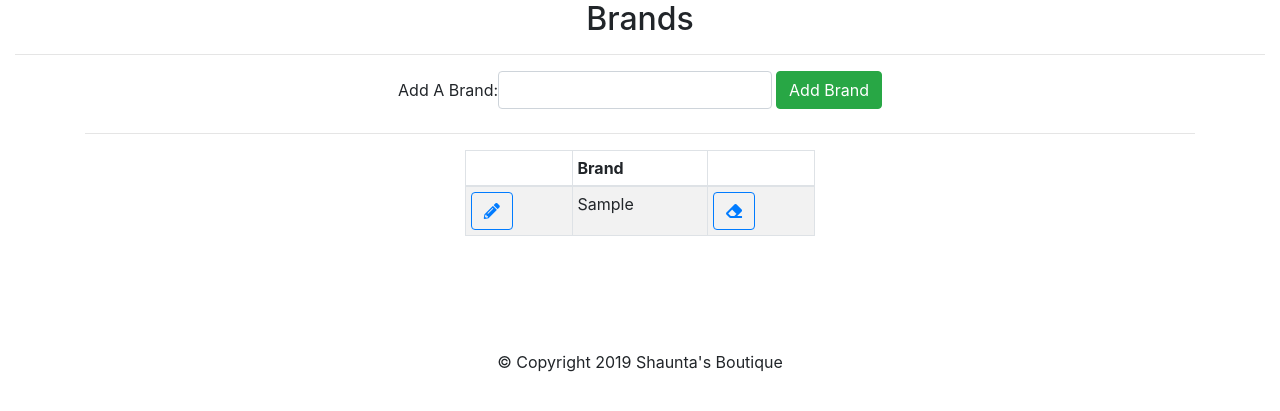
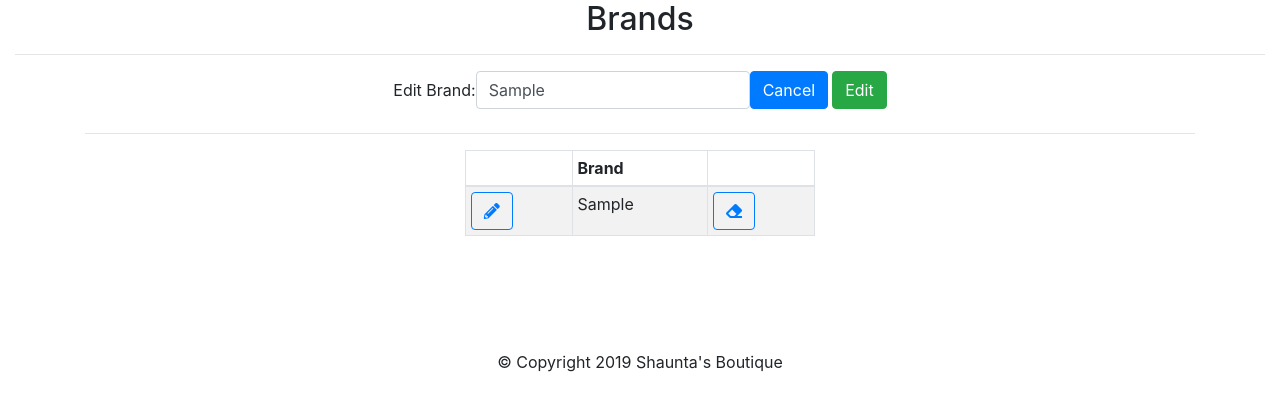
Before and after one commit to Tyler-Palmer/php-ecommerce, a PHP site: page /admin/brands.php?edit=1 in a window 1280 px wide. Shown: the part 106-517 px from the top of the page. Run offline with PHP 8.4, Linux system fonts and the light colour scheme; tables that the repository leaves empty or names only in its code hold one stand-in row (values such as "Sample post"); some libraries are stand-ins or nearby versions.

Commit message:
admin edit functionality fully working

```diff
--- a/admin/brands.php
+++ b/admin/brands.php
@@ -7,6 +7,16 @@
     $sql_get = "SELECT * FROM brand ORDER BY brand";
     $results = $db->query($sql_get);
     $errors = array();
+
+    //Edit Brand
+
+    if(isset($_GET['edit']) && !empty($_GET['edit'])){
+        $edit_id = (int)$_GET['edit'];
+        $edit_id = sanitize($edit_id);
+        $sql_edit = "SELECT * FROM brand WHERE id = '$edit_id'";
+        $edit_result = $db->query($sql_edit);
+        $eBrand = mysqli_fetch_assoc($edit_result);
+    };
 
     //Delete Brand
     if(isset($_GET['delete']) && !empty($_GET['delete'])){
@@ -26,6 +36,9 @@
         }
         //Check if brand already exists in db
         $sql_check = "SELECT * FROM brand WHERE brand = '$brand'";
+        if(isset($_GET['edit'])){
+            $sql = "SELECT * FROM brand WHERE brand = '$brand' AND id != '$edit_id'";
+        }
         $result = $db->query($sql_check);
         $count = mysqli_num_rows($result);
         if($count > 0){
@@ -37,6 +50,9 @@
         }else{
             //Add brand to db
             $sql_add = "INSERT INTO brand (brand) VALUES ('$brand')";
+            if(isset($_GET['edit'])){
+                $sql_add = "UPDATE brand SET brand = '$brand' WHERE id = '$edit_id'";
+            }
             $db->query($sql_add);
             header('Location: brands.php');
         }
@@ -46,11 +62,24 @@
     <!-- Brand Form -->
     <div class="container">
         <div class="row justify-content-md-center">
-            <form class="form-inline" action="brands.php" method="post">
+            <form class="form-inline" action="brands.php<?=((isset($_GET['edit']))? '?edit='.$edit_id : ''); ?>" method="post">
                 <div class="form-group mb-2">
-                    <label for="brand">Add A Brand: </label>
-                    <input type="text" class="form-control" name="brand" id="brand" value="<?=((isset($_POST['brand']))?$_POST['brand']:''); ?>">
-                    <input type="submit" class="btn btn-md btn-success ml-1" name="add_submit" value="Add Brand">
+                    <?php
+                        $brand_value = '';
+                        if(isset($_GET['edit'])){
+                        $brand_value = $eBrand['brand'];
+                        }else{
+                            if(isset($_POST['brand'])){
+                                $brand_value = sanitize($_POST['brand']);
+                            }
+                        }
+                    ?>
+                    <label for="brand"><?= ((isset($_GET['edit']))? 'Edit':'Add A'); ?> Brand: </label>
+                    <input type="text" class="form-control" name="brand" id="brand" value="<?=$brand_value; ?>">
+                    <?php if(isset($_GET['edit'])): ?>
+                        <a href="brands.php" class="btn btn-primary">Cancel</a>
+                   <?php endif; ?>
+                    <input type="submit" class="btn btn-md btn-success ml-1" name="add_submit" value="<?=((isset($_GET['edit']))? 'Edit' : 'Add') ; ?>">
                 </div>
             </form>
         </div><hr>
```
